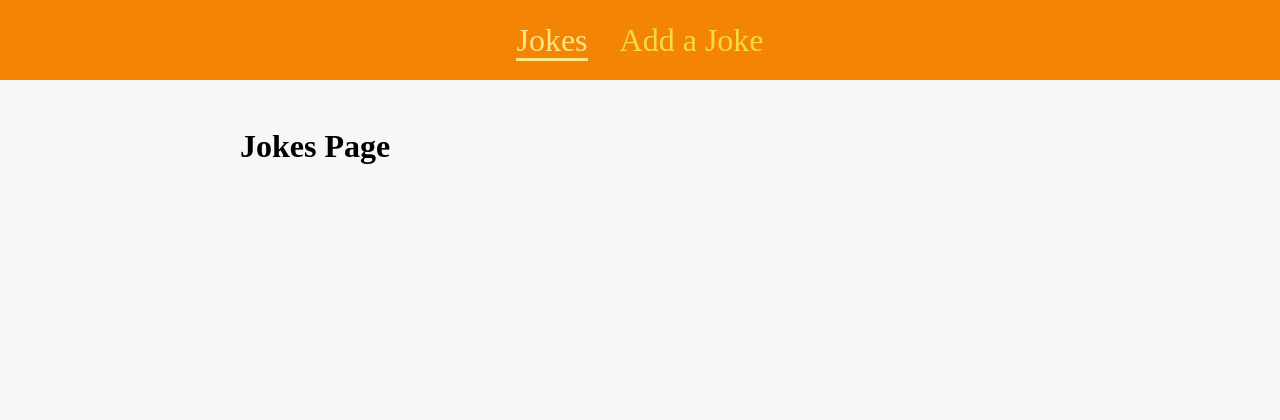
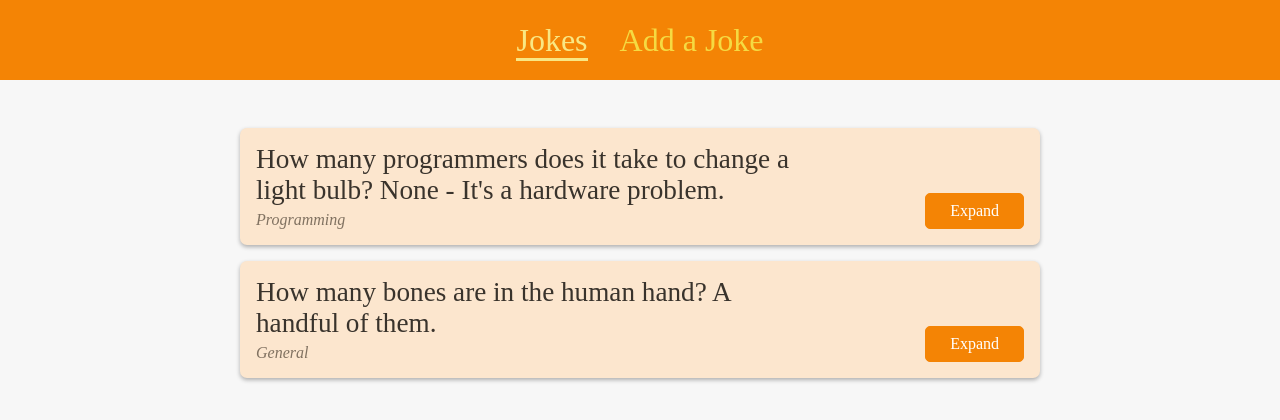
Before and after one commit to AnastasiaHaller/react-router-jokes, a React (Create React App) app: page /jokes in a window 1280 px wide. Shown: the top 420 px of the page. Built offline with nearby package versions, Linux system fonts and the light colour scheme; the HTML template or start-up script is replaced by a standard one; a web font is replaced by a local one.

Commit message:
add data to Jokes

```diff
--- a/src/components/jokes/JokeList.js
+++ b/src/components/jokes/JokeList.js
@@ -1,11 +1,9 @@
-import { Fragment } from 'react';
-
 import JokeItem from './JokeItem';
 import styles from './JokeList.module.css';
 
 const JokeList = (props) => {
   return (
-    <Fragment>
+    <>
       <ul className={styles.list}>
         {props.jokes.map((joke) => (
           <JokeItem
@@ -16,7 +14,7 @@ const JokeList = (props) => {
           />
         ))}
       </ul>
-    </Fragment>
+    </>
   );
 };
 
--- a/src/pages/Jokes.js
+++ b/src/pages/Jokes.js
@@ -1,5 +1,20 @@
+import JokeList from "../components/jokes/JokeList";
+
+const DUMMY_JOKES = [
+    {
+        id: 'j1',
+        topic: 'Programming',
+        text: `How many programmers does it take to change a light bulb? None - It's a hardware problem.`,
+    },
+    {
+        id: 'j2',
+        topic: 'General',
+        text: 'How many bones are in the human hand? A handful of them.',
+    },
+];
+
 const Jokes = () => {
-    return <h1>Jokes Page</h1>
+    return <JokeList jokes={DUMMY_JOKES}/>;
 };
 
 export default Jokes;
```
